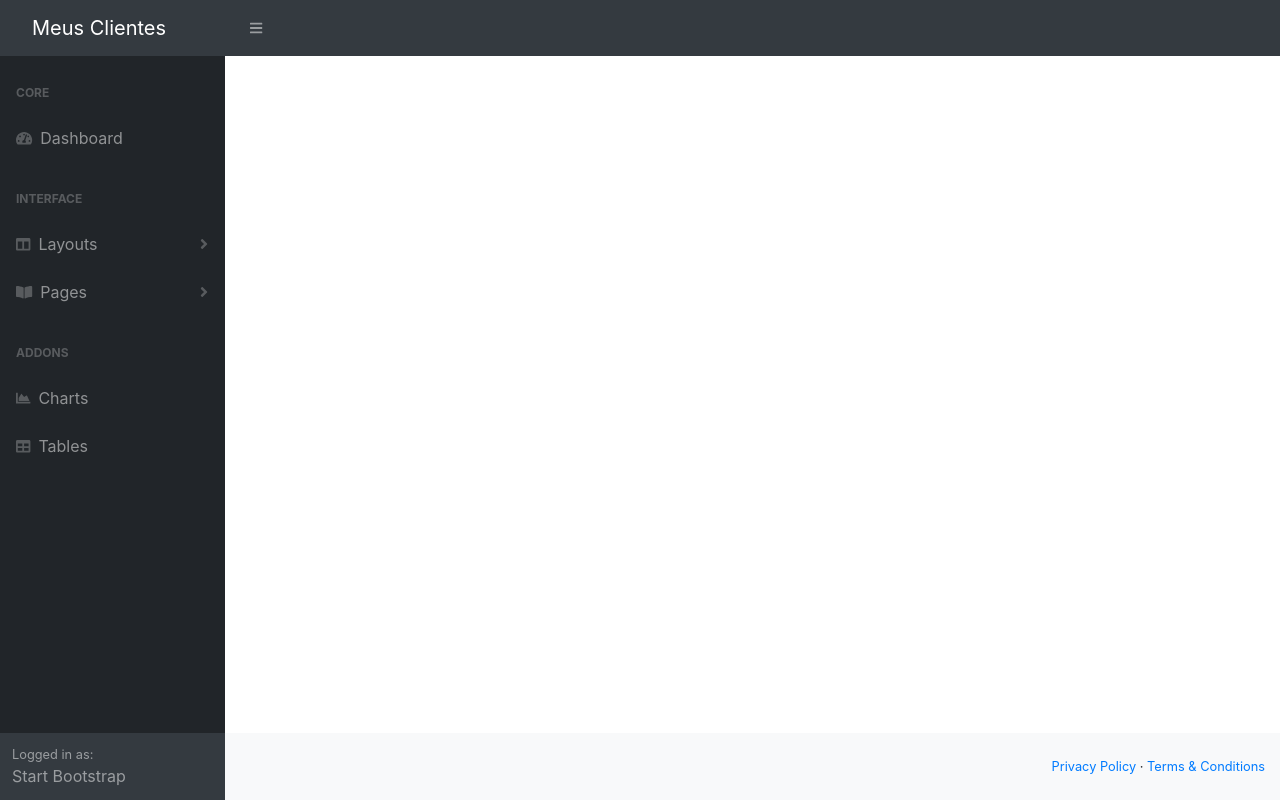
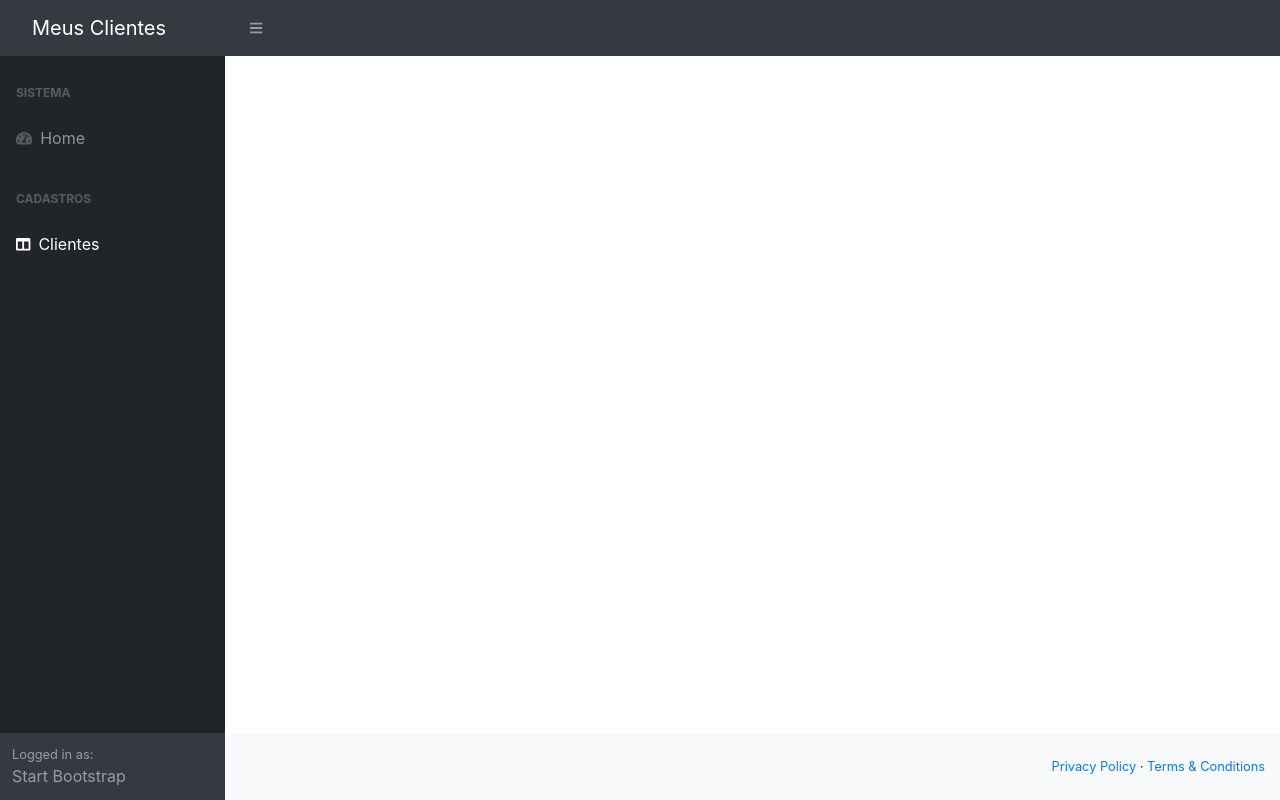
Before and after one commit to julioosilva97/projeto-angular-iniciante, an Angular app in the folder frontend/: page /cliente-form in a window 1280 px wide. Before the commit this address led to /. Built offline with nearby package versions, Linux system fonts and the light colour scheme.

Commit message:
Criado módulo de clientes e component de form cliente, feitos as rotas do sistema

```diff
--- a/frontend/src/app/app-routing.module.ts
+++ b/frontend/src/app/app-routing.module.ts
@@ -1,7 +1,17 @@
+import { HomeComponent } from './home/home.component';
 import { NgModule } from '@angular/core';
 import { RouterModule, Routes } from '@angular/router';
 
-const routes: Routes = [];
+const routes: Routes = [
+  {
+    path : 'home',
+    component : HomeComponent
+  },
+  {
+    path : 'home',
+    component : HomeComponent
+  }
+];
 
 @NgModule({
   imports: [RouterModule.forRoot(routes)],
--- a/frontend/src/app/app.component.html
+++ b/frontend/src/app/app.component.html
@@ -4,7 +4,7 @@
   <div id="layoutSidenav_content">
     <main>
       <div class="container-fluid">
-        <app-home></app-home>
+        <router-outlet></router-outlet>
       </div>
     </main>
     <!-- Fazer um compoente para o footer -->
--- a/frontend/src/app/app.module.ts
+++ b/frontend/src/app/app.module.ts
@@ -1,3 +1,4 @@
+import { ClientesModule } from './clientes/clientes.module';
 import { NgModule } from '@angular/core';
 import { BrowserModule } from '@angular/platform-browser';
 
@@ -14,7 +15,8 @@ import { HomeComponent } from './home/home.component'
   imports: [
     BrowserModule,
     AppRoutingModule,
-    TemplateModule
+    TemplateModule,
+    ClientesModule
   ],
   providers: [],
   bootstrap: [AppComponent]
--- /dev/null
+++ b/frontend/src/app/clientes/cliente-form/cliente-form.component.html
@@ -0,0 +1 @@
+<p>cliente-form works!</p>
--- /dev/null
+++ b/frontend/src/app/clientes/cliente-form/cliente-form.component.ts
@@ -0,0 +1,15 @@
+import { Component, OnInit } from '@angular/core';
+
+@Component({
+  selector: 'app-cliente-form',
+  templateUrl: './cliente-form.component.html',
+  styleUrls: ['./cliente-form.component.css']
+})
+export class ClienteFormComponent implements OnInit {
+
+  constructor() { }
+
+  ngOnInit(): void {
+  }
+
+}
--- a/frontend/src/app/template/sidebar/sidebar.component.html
+++ b/frontend/src/app/template/sidebar/sidebar.component.html
@@ -2,58 +2,18 @@
   <nav class="sb-sidenav accordion sb-sidenav-dark" id="sidenavAccordion">
     <div class="sb-sidenav-menu">
       <div class="nav">
-        <div class="sb-sidenav-menu-heading">Core</div>
-        <a class="nav-link" href="/">
+        <div class="sb-sidenav-menu-heading">Sistema</div>
+        <a class="nav-link" routerLink="/home">
           <div class="sb-nav-link-icon">
             <i class="fas fa-tachometer-alt"></i>
-          </div>Dashboard
+          </div>Home
         </a>
-        <div class="sb-sidenav-menu-heading">Interface</div>
-        <a class="nav-link collapsed" href="#" data-toggle="collapse" data-target="#collapseLayouts"
-          aria-expanded="false" aria-controls="collapseLayouts">
-          <div class="sb-nav-link-icon"><i class="fas fa-columns"></i></div>
-          Layouts
-          <div class="sb-sidenav-collapse-arrow"><i class="fas fa-angle-down"></i></div>
-        </a>
-        <div class="collapse" id="collapseLayouts" aria-labelledby="headingOne" data-parent="#sidenavAccordion">
-          <nav class="sb-sidenav-menu-nested nav"><a class="nav-link" href="layout-static.html">Static Navigation</a><a
-              class="nav-link" href="layout-sidenav-light.html">Light Sidenav</a></nav>
-        </div>
-        <a class="nav-link collapsed" href="#" data-toggle="collapse" data-target="#collapsePages" aria-expanded="false"
-          aria-controls="collapsePages">
-          <div class="sb-nav-link-icon"><i class="fas fa-book-open"></i></div>
-          Pages
-          <div class="sb-sidenav-collapse-arrow"><i class="fas fa-angle-down"></i></div>
-        </a>
-        <div class="collapse" id="collapsePages" aria-labelledby="headingTwo" data-parent="#sidenavAccordion">
-          <nav class="sb-sidenav-menu-nested nav accordion" id="sidenavAccordionPages">
-            <a class="nav-link collapsed" href="#" data-toggle="collapse" data-target="#pagesCollapseAuth"
-              aria-expanded="false" aria-controls="pagesCollapseAuth">Authentication
-              <div class="sb-sidenav-collapse-arrow"><i class="fas fa-angle-down"></i></div>
-            </a>
-            <div class="collapse" id="pagesCollapseAuth" aria-labelledby="headingOne"
-              data-parent="#sidenavAccordionPages">
-              <nav class="sb-sidenav-menu-nested nav"><a class="nav-link" href="login.html">Login</a><a class="nav-link"
-                  href="register.html">Register</a><a class="nav-link" href="password.html">Forgot Password</a></nav>
-            </div>
-            <a class="nav-link collapsed" href="#" data-toggle="collapse" data-target="#pagesCollapseError"
-              aria-expanded="false" aria-controls="pagesCollapseError">Error
-              <div class="sb-sidenav-collapse-arrow"><i class="fas fa-angle-down"></i></div>
-            </a>
-            <div class="collapse" id="pagesCollapseError" aria-labelledby="headingOne"
-              data-parent="#sidenavAccordionPages">
-              <nav class="sb-sidenav-menu-nested nav"><a class="nav-link" href="401.html">401 Page</a><a
-                  class="nav-link" href="404.html">404 Page</a><a class="nav-link" href="500.html">500 Page</a></nav>
-            </div>
-          </nav>
-        </div>
-        <div class="sb-sidenav-menu-heading">Addons</div>
-        <a class="nav-link" href="charts.html">
-          <div class="sb-nav-link-icon"><i class="fas fa-chart-area"></i></div>
-          Charts
-        </a><a class="nav-link" href="tables.html">
-          <div class="sb-nav-link-icon"><i class="fas fa-table"></i></div>
-          Tables
+        <div class="sb-sidenav-menu-heading">Cadastros</div>
+        <a class="nav-link " routerLink="/cliente-form" >
+          <div class="sb-nav-link-icon">
+            <i class="fas fa-columns"></i>
+          </div>
+          Clientes
         </a>
       </div>
     </div>
--- a/frontend/src/app/template/template.module.ts
+++ b/frontend/src/app/template/template.module.ts
@@ -1,3 +1,4 @@
+import { RouterModule } from '@angular/router';
 import { NgModule } from '@angular/core';
 import { CommonModule } from '@angular/common';
 import { NavbarComponent } from './navbar/navbar.component';
@@ -7,7 +8,8 @@ import { SidebarComponent } from './sidebar/sidebar.component';
 @NgModule({
   declarations: [NavbarComponent, SidebarComponent],
   imports: [
-    CommonModule
+    CommonModule,
+    RouterModule
   ],
   exports : [
     NavbarComponent,
```
Also changed, not shown: frontend/src/app/clientes/clientes-routing.module.ts (added, +16 -0 lines), frontend/src/app/clientes/clientes.module.ts (added, +18 -0 lines), frontend/src/app/clientes/cliente-form/cliente-form.component.css (added).
